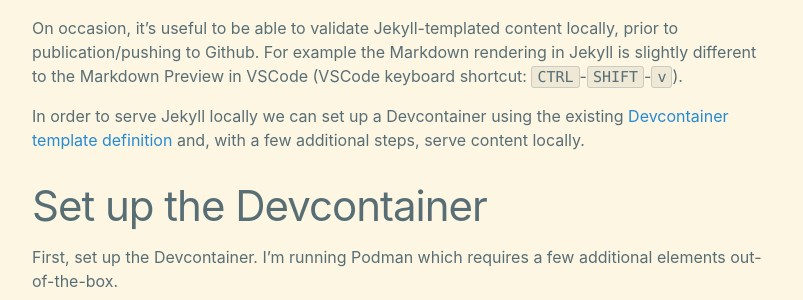
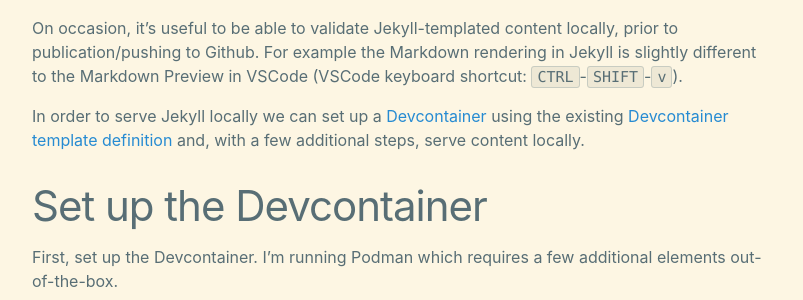
Before and after one commit to wmcdonald404/wmcdonald404.github.io, a Jekyll site: the page built from _posts/2024-10-17-running-jekyll-in-a-devcontainer.md, in a window 1280 px wide and 900 px high, scrolled down 473 px. Shown: the part 154-454 px from the top of the window, without its empty margins (238-1041 px from the left). Built offline with Jekyll 4.4.1, drawn with Linux system fonts in a browser that asks for light colours; part of the change alters nothing that is shown; some of the changed text lies outside the part shown.

```diff
--- a/_posts/2024-10-17-running-jekyll-in-a-devcontainer.md
+++ b/_posts/2024-10-17-running-jekyll-in-a-devcontainer.md
@@ -19,7 +19,7 @@ Behind the scenes Github Pages uses Jekyll as its templating mechanism, allowing
 
 On occasion, it's useful to be able to validate Jekyll-templated content locally, prior to publication/pushing to Github. For example the Markdown rendering in Jekyll is slightly different to the Markdown Preview in VSCode (VSCode keyboard shortcut: `CTRL`-`SHIFT`-`v`).
 
-In order to serve Jekyll locally we can set up a Devcontainer using the existing [Devcontainer template definition](https://github.com/devcontainers/templates/tree/main/src/jekyll) and, with a few additional steps, serve content locally.
+In order to serve Jekyll locally we can set up a [Devcontainer](https://code.visualstudio.com/docs/devcontainers/containers) using the existing [Devcontainer template definition](https://github.com/devcontainers/templates/tree/main/src/jekyll) and, with a few additional steps, serve content locally.
 
 # Set up the Devcontainer
 
@@ -185,6 +185,7 @@ root ➜ /workspaces/github-pages (main) $ jekyll serve
 
 # References
 
+- [VS Code Remote Development](https://code.visualstudio.com/docs/remote/remote-overview)
 - [VSCode, Docker, and Github Pages](https://www.allisonthackston.com/articles/vscode-docker-github-pages.html)
 - [GitHub Pages in Dev Containers and Codespaces](https://blog.robsewell.com/blog/github-pages-in-dev-containers-and-codespaces/)
 - [images / src / jekyll / .devcontainer/](https://github.com/devcontainers/images/tree/main/src/jekyll/.devcontainer)
```
